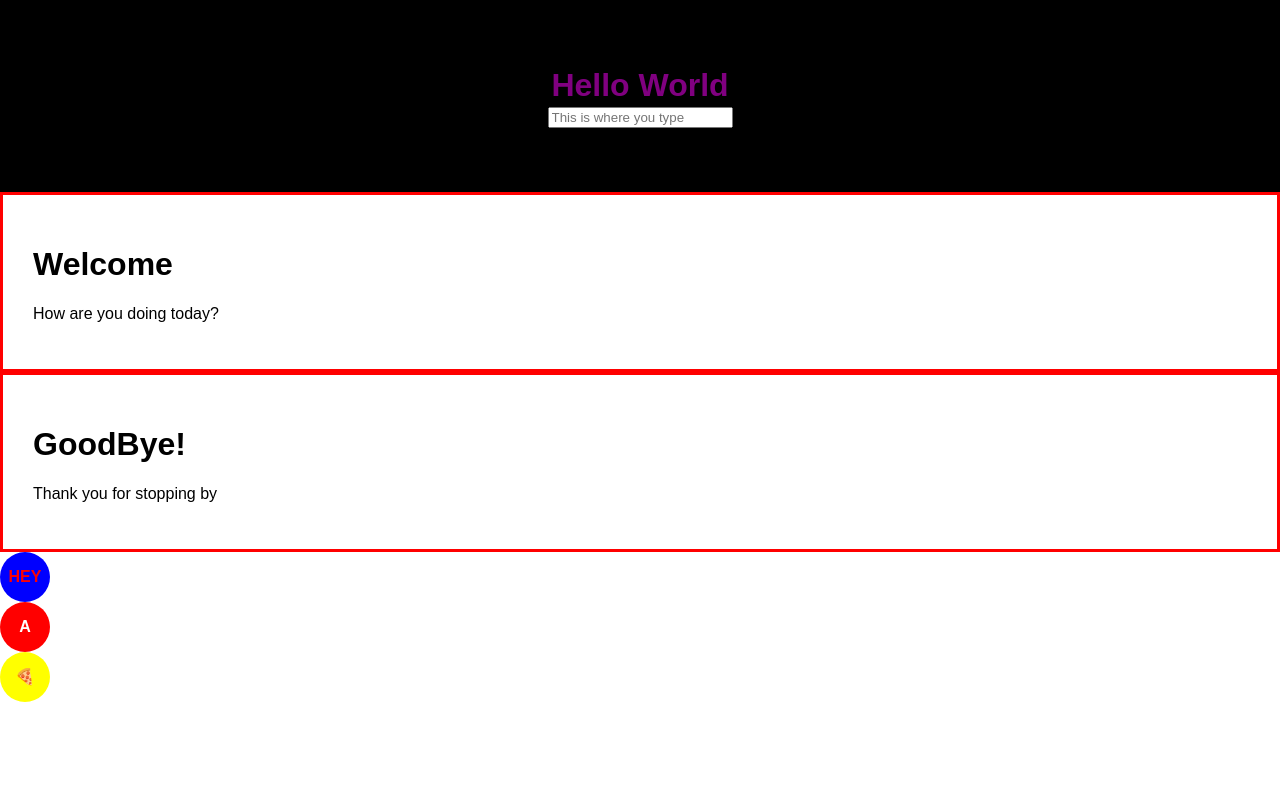
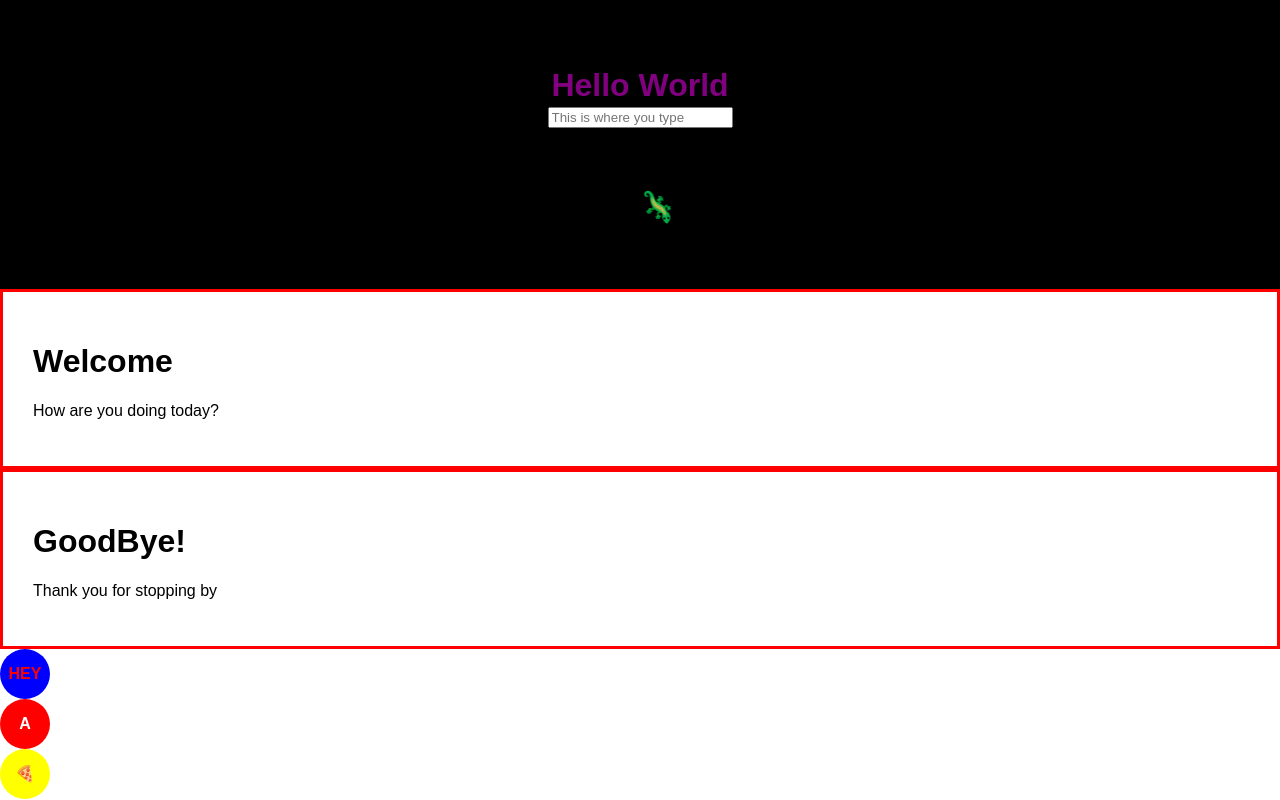
Before and after one commit to stormihoebe/react-first-composable-components, a React (Create React App) app: page / in a window 1280 px wide. Built offline with nearby package versions, Linux system fonts and the light colour scheme.

Commit message:
add spinner component

```diff
--- a/src/components/StyledComponents.js
+++ b/src/components/StyledComponents.js
@@ -1,5 +1,5 @@
 import React from 'react';
-import styled from 'styled-components';
+import styled, {keyframes} from 'styled-components';
 
 const Wrapper = styled.section`
 padding: 4rem;
@@ -18,11 +18,29 @@ margin: auto;
 const PurpleTitle = Title.extend`
 color: purple;
 `;
+
+const rotate = keyframes`
+from {
+  transform: rotate(0deg);
+}
+to {
+  transform: rotate(360deg);
+}
+`;
+const Spinner = styled.div`
+  animation:${rotate} 2s linear infinite;
+  display: inline-block;
+  font-size: 30px;
+  margin-left: 50%;
+  height: 97px;
+`;
+
 function StyledComponents(){
   return (
     <Wrapper primary={true}>
       <PurpleTitle>Hello World</PurpleTitle>
       <Input placeholder="This is where you type"></Input>
+      <Spinner>🦎</Spinner>
     </Wrapper>
   );
 }
```
